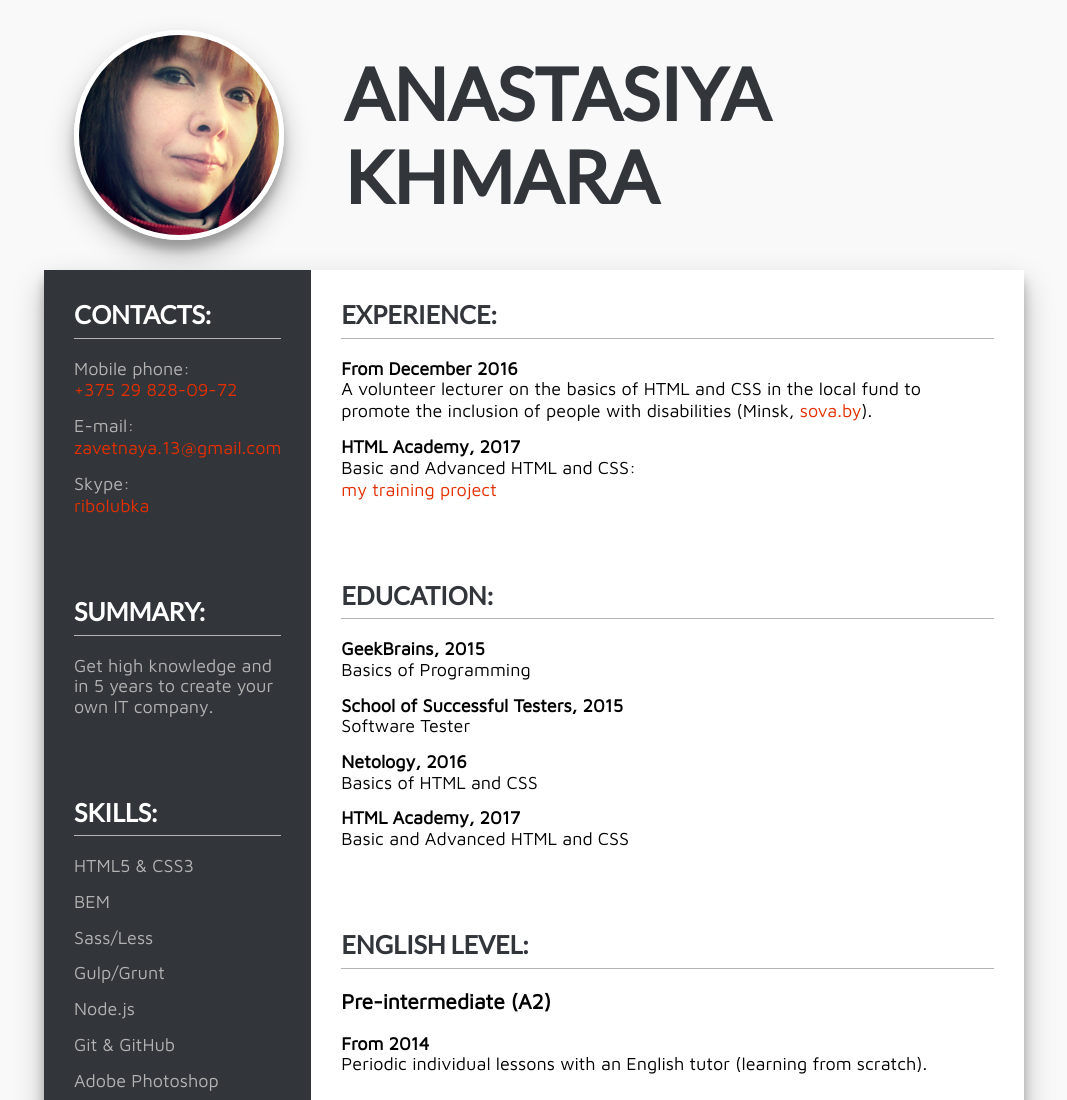
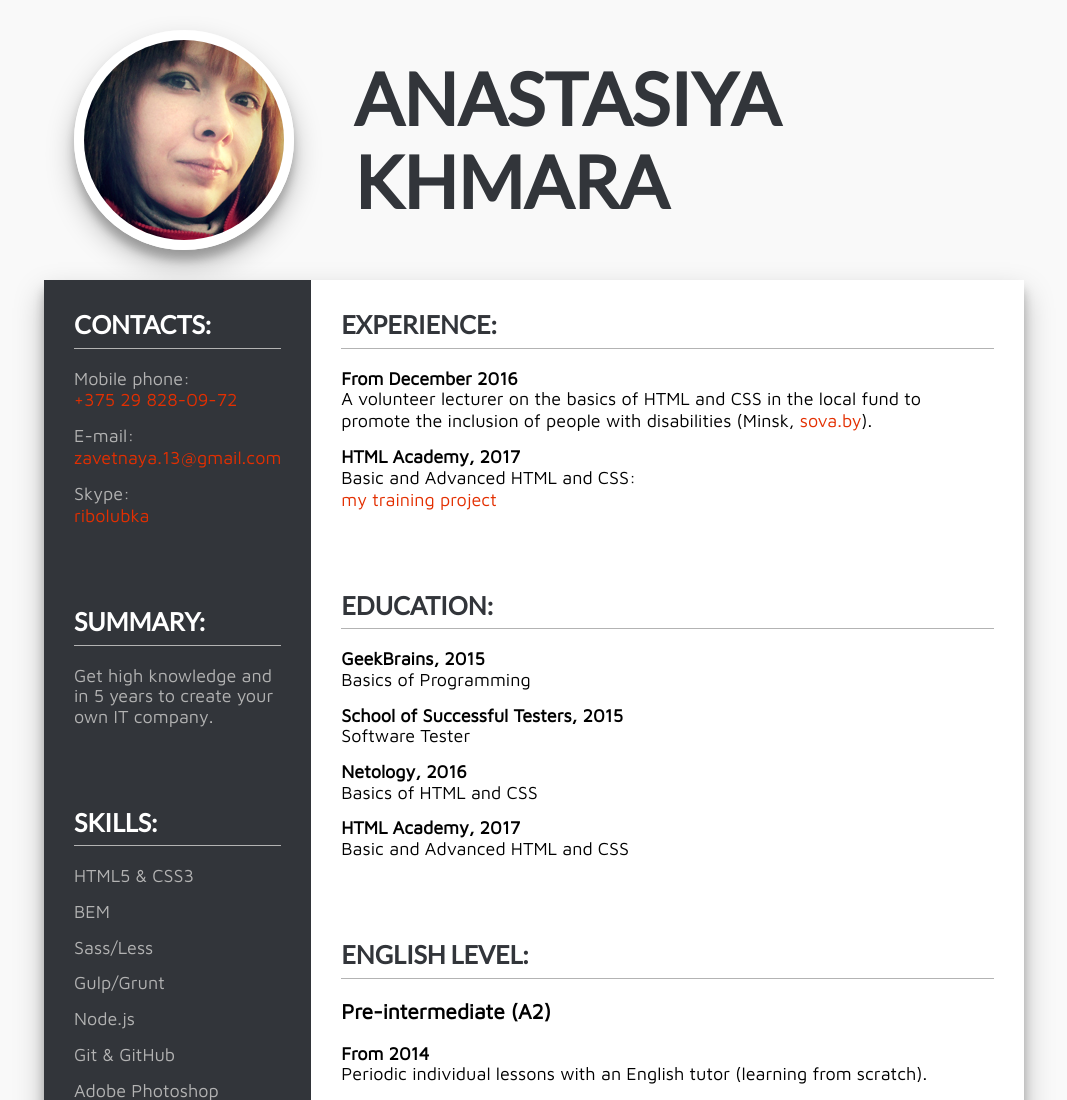
Before and after one commit to partizanka/rsschool-2019Q1-cv, a plain HTML site: page index.html in a window 1280 px wide. Shown: the top 1100 px of the page, without its empty margins (106-1173 px from the left). Drawn offline with Linux system fonts and the light colour scheme; files whose address does not match are found by name.

Commit message:
style: change border for photo (line 59)

```diff
--- a/assets/css/style.css
+++ b/assets/css/style.css
@@ -56,7 +56,7 @@ a:hover {
 }
 
 .page-header__photo {
-  border: 5px solid #fff;
+  border: 10px solid #fff;
   border-radius: 50%;
   margin: 30px;
   box-shadow: 0 14px 28px rgba(0,0,0,0.25), 0 10px 10px rgba(0,0,0,0.22);
```
